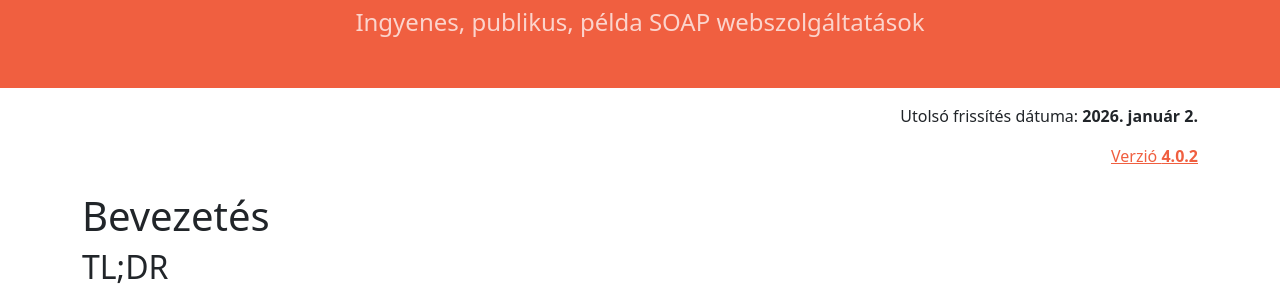
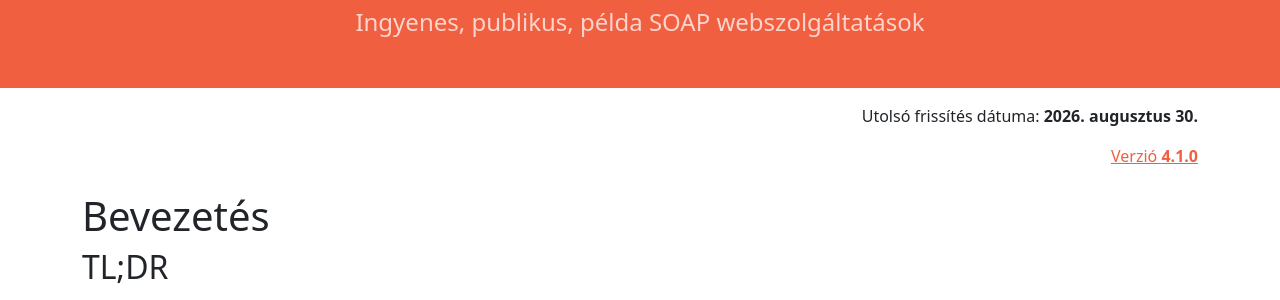
Before and after one commit to vicziani/learnwebservices, a Jekyll site: the page built from docs/index-hu.md, in a window 1280 px wide and 900 px high. Shown: the part 233-533 px from the top of the window. Built offline with Jekyll 4.4.1, drawn with Linux system fonts in a browser that asks for light colours; nearby versions of some CDN libraries; comment, search, counter and statistics services are not loaded.

Commit message:
Release 4.1.0 version

```diff
--- a/docs/_config.yml
+++ b/docs/_config.yml
@@ -4,7 +4,7 @@ url: "https://www.learnwebservices.com"
 # URL of the backend server
 api_url: "https://apps.learnwebservices.com"
 
-site_version: "4.0.2"
+site_version: "4.1.0"
 
 default_image: "/assets/images/og.png"
 
--- a/docs/index-hu.md
+++ b/docs/index-hu.md
@@ -4,7 +4,7 @@ layout: default-hu
 
 <div class="pt-3 text-end">
   Utolsó frissítés dátuma:
-  <span class="text-nowrap fw-bold">2026. január 2.</span>
+  <span class="text-nowrap fw-bold">2026. augusztus 30.</span>
 </div>
 <div class="pt-3 text-end">
   <a href="https://github.com/vicziani/learnwebservices/blob/master/CHANGELOG.md">
```
Also changed, not shown: docs/index.md (+1 -1 lines), CHANGELOG.md.
